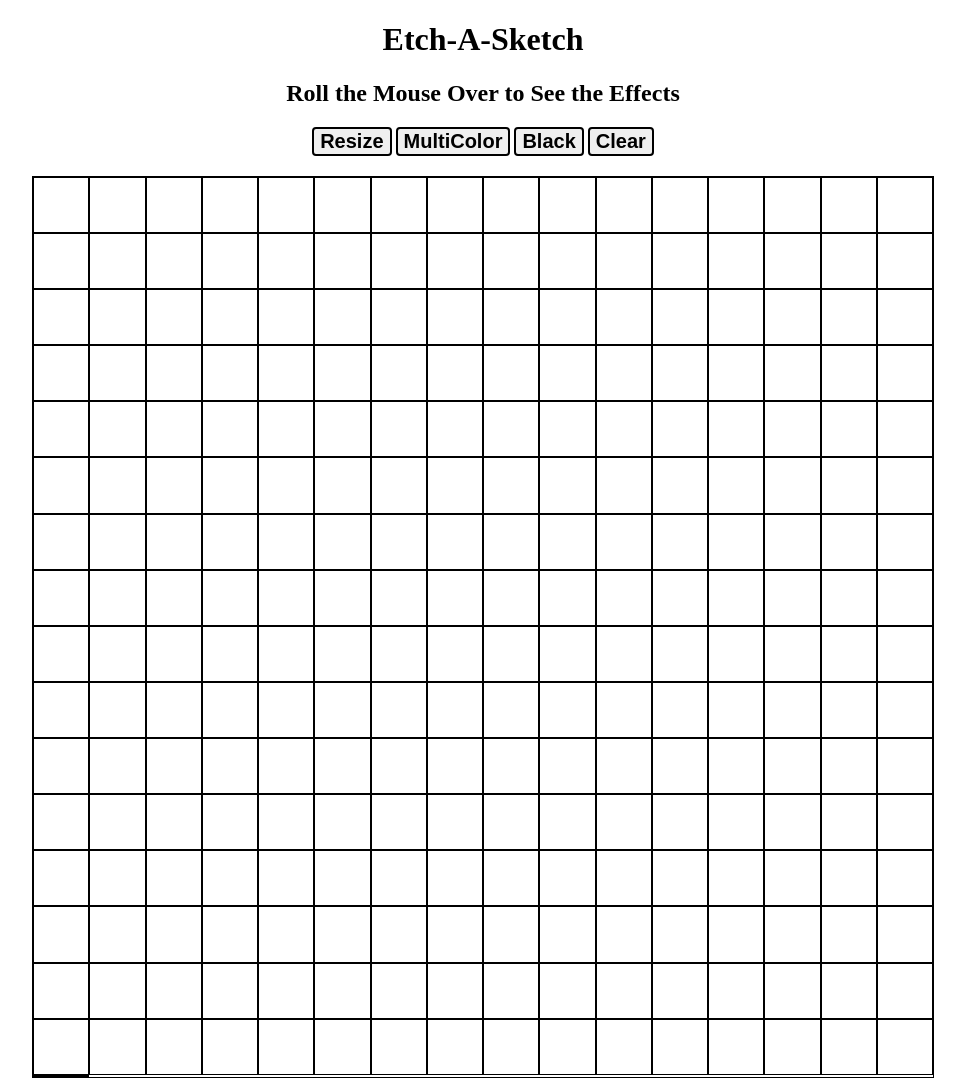
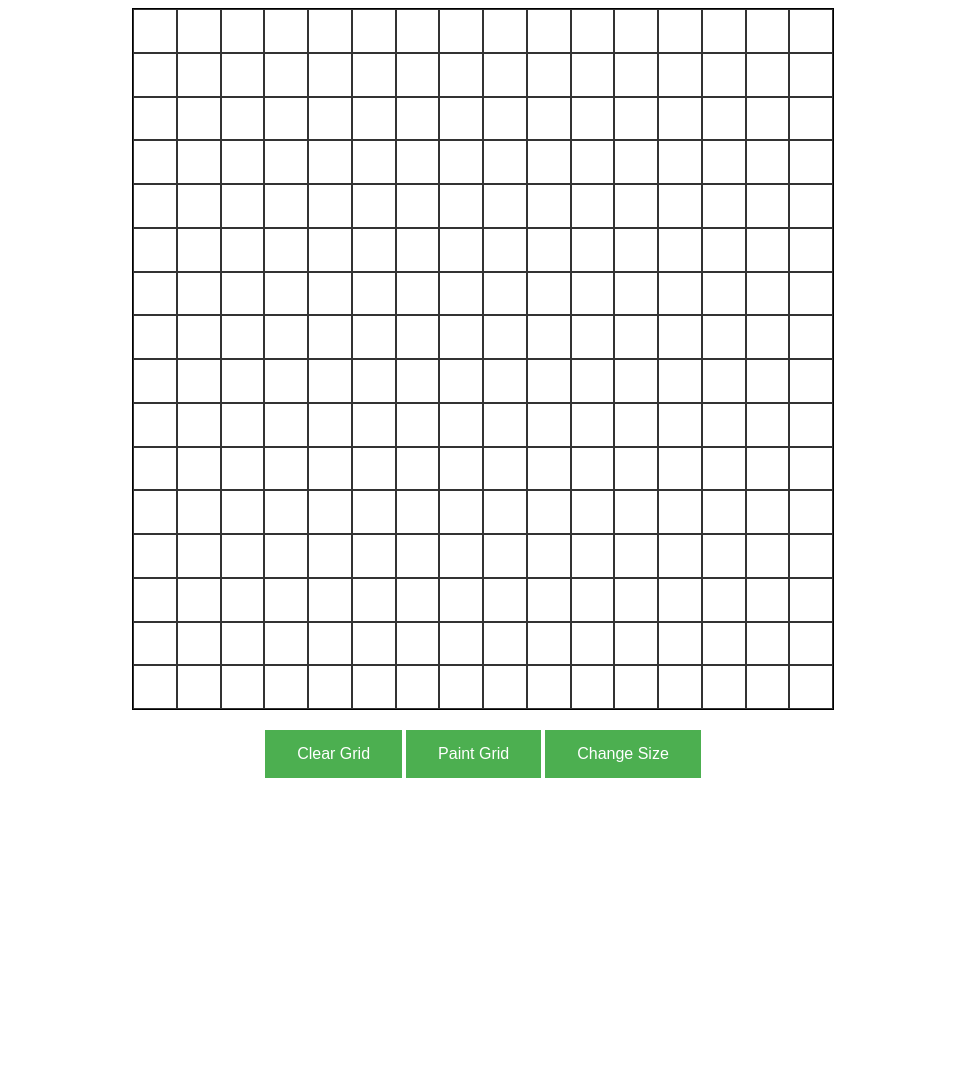
Before and after one commit to kchemutai/Etch-A-Sketch, a plain HTML site: page index.html in a window 1280 px wide. Shown: the whole page, without its empty margins (157-1122 px from the left). After the commit the page ends 800 px from the top, so only its background shows below. Drawn offline with Linux system fonts and the light colour scheme.

Commit message:
Etch a sketch using CSS Grid

```diff
--- a/index.html
+++ b/index.html
@@ -3,30 +3,14 @@
 <head>
     <meta charset="UTF-8">
     <meta name="viewport" content="width=device-width, initial-scale=1.0">
-    <meta http-equiv="X-UA-Compatible" content="ie=edge">
-    <title>Etch-A-Sketch</title>
-    <link rel="stylesheet" href="css/styles.css">
+    <title>Grid</title>
+    <link rel="stylesheet" href="styles.css">
 </head>
 <body>
-
-  <div class='header'>
-
-    <h1>Etch-A-Sketch</h1>
-    <h2>Roll the Mouse Over to See the Effects</h2>
-  <button type="button" class="resize-button">Resize</button>
-
-  <button type="button" class="color-button">MultiColor</button>
-
-  <button type="button" class="black-button">Black</button>
-
-  <button type="button" class="clear-button">Clear</button>
-
-  </div>
-
-
-
-    <div class="container">
-    </div>
-    <script src="scripts/index.js"></script>
+    <div class="grid-container"></div>
+    <button class="clear">Clear Grid</button>
+    <button class="color-grid">Paint Grid</button>
+    <button class="resize-grid">Change Size</button>
+    <script src="scripts.js"></script>
 </body>
 </html>
--- /dev/null
+++ b/scripts.js
@@ -0,0 +1,55 @@
+const gridContainer = document.querySelector('.grid-container')
+
+const clearGridButton = document.querySelector('.clear')
+clearGridButton.addEventListener('click', clearGrid)
+
+const colorGridButton = document.querySelector('.color-grid')
+colorGridButton.addEventListener('click', colorGrid)
+
+const resizeGridButton = document.querySelector('.resize-grid')
+resizeGridButton.addEventListener('click', ()=>{
+    let size = prompt('Enter the size:')
+    sizeInt = parseInt(size, 10);
+    createGrid(sizeInt)
+})
+
+
+gridContainer.style.display='grid'
+
+function createGrid(size=16){
+  clearGrid()
+  gridContainer.style.gridTemplateColumns = `repeat(${size}, auto)`;
+  gridContainer.style.gridTemplateRows = `repeat(${size}, auto)`;
+
+  for(let i=0; i<size*size; i++){
+    const gridItem = document.createElement('div')
+    gridItem.classList.add('grid-item')
+    gridContainer.appendChild(gridItem)
+  }
+}
+
+createGrid()
+
+function colorGrid()
+{
+ let gridCells = document.querySelectorAll('.grid-item')
+  gridCells.forEach((cell)=>{
+    cell.addEventListener('mouseover', (e)=>{
+      e.target.style.backgroundColor = randomColor()
+    })
+  })
+}
+
+
+function randomColor(){
+  var colorArray = ['#FF6633', '#FFB399', '#FF33FF', '#FFFF99', '#00B3E6','#E6B333', '#3366E6', '#999966', '#99FF99', '#B34D4D','#80B300', '#809900', '#E6B3B3', '#6680B3', '#66991A', '#FF99E6', '#CCFF1A', '#FF1A66', '#E6331A', '#33FFCC','#66994D', '#B366CC', '#4D8000', '#B33300', '#CC80CC','#66664D', '#991AFF', '#E666FF', '#4DB3FF', '#1AB399','#E666B3', '#33991A', '#CC9999', '#B3B31A', '#00E680', '#4D8066', '#809980', '#E6FF80', '#1AFF33', '#999933','#FF3380', '#CCCC00', '#66E64D', '#4D80CC', '#9900B3', '#E64D66', '#4DB380', '#FF4D4D', '#99E6E6', '#6666FF'];
+  let randomNum = Math.floor(Math.random()*colorArray.length);
+  return colorArray[Math.round(randomNum)];
+}
+
+function clearGrid(){
+ let gridItems = document.querySelectorAll('.grid-item')
+ gridItems.forEach((item)=>{
+     item.remove()
+ })
+}
--- /dev/null
+++ b/styles.css
@@ -0,0 +1,25 @@
+body{
+    text-align: center;
+}
+.grid-container {
+    margin: 0 auto;
+    height: 700px;
+    width: 700px;
+    border: 1px solid black;
+  }
+  .grid-item {
+    border: 1px solid rgba(0, 0, 0, 0.8);
+  }
+
+  button{
+      margin-top: 20px;
+        background-color: #4CAF50;
+        border: none;
+        color: white;
+        padding: 15px 32px;
+        text-align: center;
+        text-decoration: none;
+        display: inline-block;
+        font-size: 16px;
+        cursor: pointer;
+  }
```
